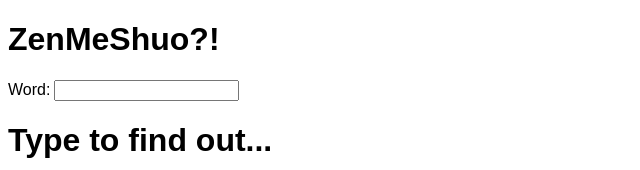
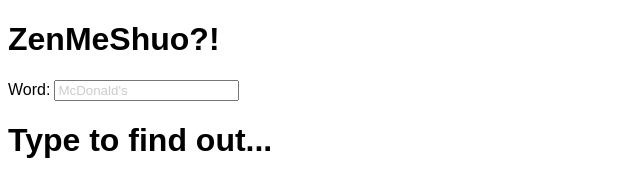
Before and after one commit to bitterbit/zenme-whatsthatcalled, a Svelte app: page / in a window 1280 px wide. Shown: the top 170 px of the page, without its empty margins (0-640 px from the left). Built offline with nearby package versions, Linux system fonts and the light colour scheme.

Commit message:
added hint/default value to search bar

```diff
--- a/src/components/searchbar.svelte
+++ b/src/components/searchbar.svelte
@@ -1,5 +1,19 @@
 <script>
     export let value;
+    let defaultValue = "McDonald's";
+    let hasDefault = true;
+    value = defaultValue;
+
+    function onFocus(){
+        value = "";
+        hasDefault = false;
+    }
 </script>
+<style>
+    .default_value {
+        color: #ccc;
+    }
+</style>
 <span>Word: </span>
-<input a=1 on:change bind:value={value} type=text/>
+
+<input class="{hasDefault? 'default_value' : ''}" on:focus={onFocus} on:change bind:value={value} type=text/>
```
